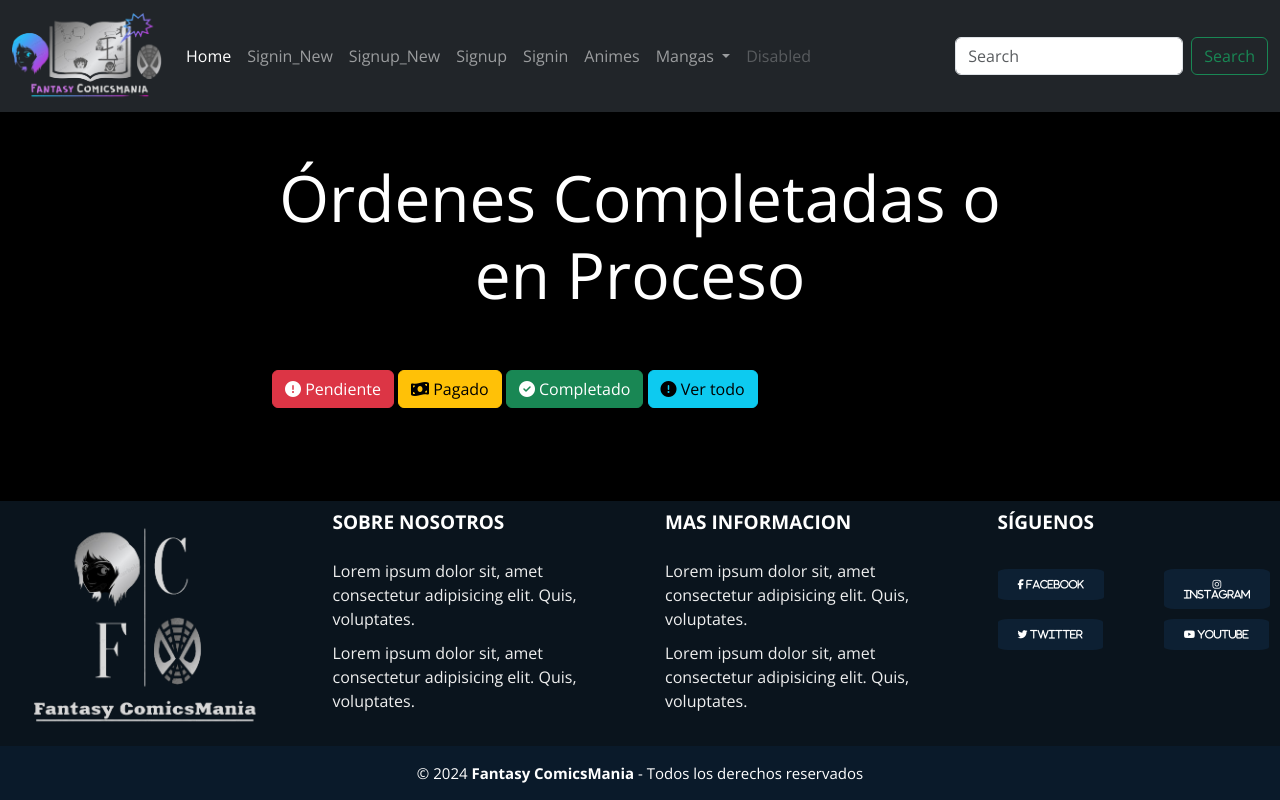
After one commit to Jhoel-D/App_ComicsMania-Django, a Django app: page /orders/1/ in a window 1280 px wide. The commit adds this page. Run offline with Django 5.2, Linux system fonts and the light colour scheme; data that the repository does not hold is empty; parts of the project's set-up code (start-up, migrations or seed data) failed here and were passed over; some libraries are stand-ins or nearby versions.

Commit message:
order list base con filtros para ver detalles de las ordenes

```diff
--- a/myapp1/templates/home.html
+++ b/myapp1/templates/home.html
@@ -10,13 +10,13 @@
     <div class="columns is-centered">
       <div class="column is-three-quarters">
         {% if user.is_authenticated %}
-        <h1 class="title is-1 has-text-centered">
+        <h1 class="title is-1 has-text-centered text-center display-3 text-white py-5">
           ¡Bienvenido a Fantasy ComicsMania!
         </h1>
         {% else %}
-        <h1 class="title is-1 has-text-centered">¡Fantasy ComicsMania!</h1>
+        <h1 class="title is-1 has-text-centered text-center display-3 text-white py-5">¡Fantasy ComicsMania!</h1>
         {% endif %}
-        <p class="subtitle has-text-centered">
+        <p class="subtitle has-text-centered text-center display-3 text-white py-5">
           Explora un mundo de aventuras y emociones en nuestra librería
           especializada en cómics, mangas y artículos relacionados. Encuentra
           los últimos lanzamientos, clásicos atemporales y productos
--- a/myapp1/templates/layouts/base.html
+++ b/myapp1/templates/layouts/base.html
@@ -57,6 +57,12 @@
               <li class="nav-item">
                 <a class="nav-link" href="/logout/">
                   <i class="zmdi zmdi-shopping-cart"></i> Logout
+                </a>
+              </li>
+
+              <li class="nav-item">
+                <a class="nav-link" href="{% url 'order_list' %}">
+                  <i class="zmdi zmdi-shopping-cart"></i> Compras Realizadas
                 </a>
               </li>
 
--- /dev/null
+++ b/myapp1/templates/order_list.html
@@ -0,0 +1,43 @@
+{% extends 'layouts/base.html' %}
+{% load static %}
+{% block content %}
+
+<main class="container">
+  <div class="row">
+    <div class="col-md-8 offset-md-2">
+      <h1 class="text-center display-3 text-white py-5">Órdenes Completadas o en Proceso</h1>
+      <div class="mb-3">
+        <p>
+          <a href="{% url 'orders_by_status' status='Pendiente' %}" class="btn btn-danger"><i class="fas fa-exclamation-circle"></i> Pendiente</a>
+          <a href="{% url 'orders_by_status' status='Pagado' %}" class="btn btn-warning"><i class="fas fa-money-bill-wave"></i> Pagado</a>
+          <a href="{% url 'orders_by_status' status='Completado' %}" class="btn btn-success"><i class="fas fa-check-circle"></i> Completado</a>
+          <a href="{% url 'order_list' %}" class="btn btn-info"><i class="fas fa-exclamation-circle"></i> Ver todo</a>
+        </p>
+      </div>
+      <div class="list-group">
+        {% for order in orders %}
+        <a class="list-group-item list-group-item-action" href="{% url 'order_detail' order.id %}">
+          <div class="d-flex w-100 justify-content-between align-items-center">
+            <h5 class="mb-1">ID de compra: {{ order.id }}</h5>
+            <small>{{ order.created_at|date:'M j Y:i' }}</small>
+          </div>
+          <p class="mb-1">Estado:
+            {% if order.status == 'Pendiente' %}
+              <span class="text-danger"><i class="fas fa-exclamation-circle"></i> Pendiente</span>
+            {% elif order.status == 'Pagado' %}
+              <span class="text-warning"><i class="fas fa-money-bill-wave"></i> Pagado</span>
+            {% elif order.status == 'Completado' %}
+              <span class="text-success"><i class="fas fa-check-circle"></i> Completado</span>
+            {% endif %}
+          </p>
+          <p class="mb-1">Total: {{ order.total_price }} Bs</p>
+          <p class="mb-1">Cliente: {{ order.user.username }}</p>
+          <span class="text-info"><i class="fas fa-exclamation-circle"></i> Ver detalles</span>
+        </a>
+        {% endfor %}
+      </div>
+    </div>
+  </div>
+</main>
+
+{% endblock %}
--- a/myapp1/urls.py
+++ b/myapp1/urls.py
@@ -50,10 +50,13 @@ urlpatterns = [
     path('create_order/', views.create_order, name='create_order'),  # URL para crear una orden
     path('orders/', views.order_list, name='order_list'),            # URL para listar órdenes
     path('order/<int:order_id>/', views.order_detail, name='order_detail'),  # URL para ver detalles de una orden
+    path('orders/<str:status>/', views.orders_by_status, name='orders_by_status'),
+
+    path('order/<int:order_id>/cancel/', views.cancel_order, name='cancel_order'),
 
     path('prueba/', views.hola, name= 'prueba'),
 
-    path('order/<int:order_id>/cancel/', views.cancel_order, name='cancel_order'),
+
 
     path('get_cart_total/', views.get_cart_total, name='get_cart_total'),
     #path('payment_confirmation/<int:order_id>/', views.payment_confirmation, name='payment_confirmation'),
--- a/myapp1/views.py
+++ b/myapp1/views.py
@@ -596,3 +596,7 @@ def order_list(request):
 
     # Renderizar la plantilla de lista de órdenes con las órdenes del usuario
     return render(request, 'order_list.html', {'orders': orders})
+
+def orders_by_status(request, status):
+    orders = Order.objects.filter(status=status)
+    return render(request, 'order_list.html', {'orders': orders})
```
Also changed, not shown: myapp1/templates/order_detail.html (+7 -2 lines), myapp1/templates/order_error.html (deleted).
